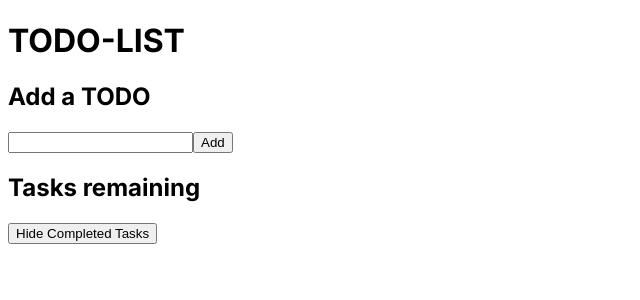
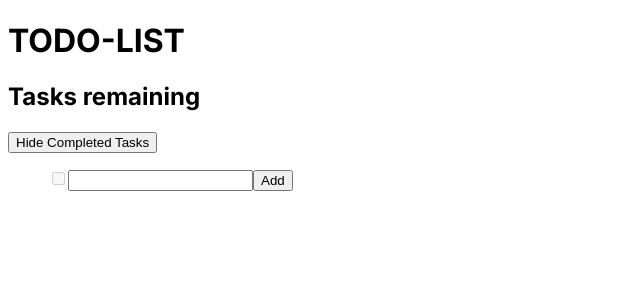
Before and after one commit to jerichosy/todo-list, a Next.js app: page / in a window 1280 px wide. Shown: the top 300 px of the page, without its empty margins (0-640 px from the left). Built offline with nearby package versions, Linux system fonts and the light colour scheme.

Commit message:
Rearrange layout

```diff
--- a/src/app/components/AddTodo.js
+++ b/src/app/components/AddTodo.js
@@ -20,11 +20,7 @@ export default function AddTodo( {handleAddTodo} ) {
 
     return (
         <form onSubmit={(e) => { e.preventDefault(); addTodo(); }}>
-            <h2>
-                <label>
-                    Add a TODO
-                </label>
-            </h2>
+            <input type="checkbox" disabled={true} />
             <input
                 type='text'
                 // name='text'
--- a/src/app/components/TodoList.js
+++ b/src/app/components/TodoList.js
@@ -71,8 +71,6 @@ export default function TodoList() {
 
     return (
         <>
-            <AddTodo handleAddTodo={handleAddTodo} />
-
             <h2>Tasks remaining</h2>
             <button type='button' onClick={handleToggleShowCompleted}>
                 {showCompleted ? 'Hide' : 'Show'} Completed Tasks
@@ -91,6 +89,7 @@ export default function TodoList() {
                         />
                     </li>
                 ))}
+                <AddTodo handleAddTodo={handleAddTodo} />
             </ul>
         </>
     )
```
